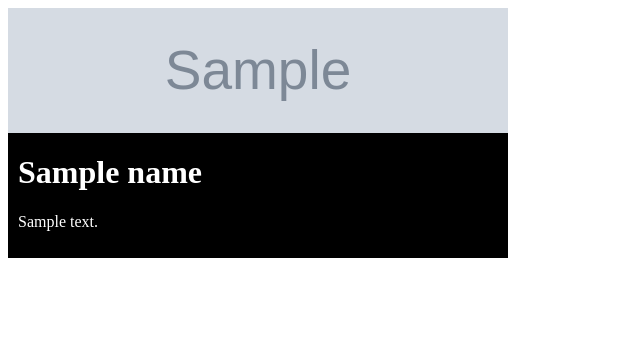
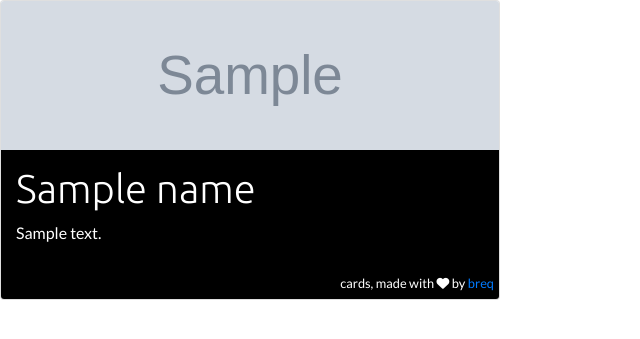
Before and after one commit to breqdev/cards, a Flask app: template templates/cards/background-image.html in a window 1280 px wide. Shown: the top 339 px of the page, without its empty margins (0-640 px from the left). Run offline with Flask 2, Linux system fonts and the light colour scheme; the template is opened without the code that fills it: most values are stand-ins (such as "Sample title", 1, 10 or a date in 2020); grey boxes marked "Sample" are stand-in pictures; some libraries are stand-ins or nearby versions.

Commit message:
Add bootstrap, font awesome, google fonts

```diff
--- a/app.py
+++ b/app.py
@@ -28,7 +28,7 @@ def index():
     return redirect("https://breq.dev/apps/cards/")
 
 
-@app.route("/card", methods=["POST"])
+@app.route("/card")
 @cross_origin()
 def card():
     format = request.args.get("format")
@@ -40,7 +40,7 @@ def card():
 
     if format == "html":
         args = {name: markdown(value)
-                for name, value in request.form.items()}
+                for name, value in request.args.items()}
         return render_template(template, **args)
     else:
         return abort(400)
--- a/templates/cards/background-image.html
+++ b/templates/cards/background-image.html
@@ -26,7 +26,21 @@
         color: #FFF;
     }
     .text-container {
-        margin-left: 10px;
+        margin: 15px;
+    }
+    .small-print {
+        position: absolute;
+        bottom: 0;
+        right: 0;
+        color: #FFF;
+        margin: 5px;
+        font-family: 'Lato', sans-serif;
+    }
+    h1 {
+        font-family: 'Ubuntu', sans-serif;
+    }
+    p {
+        font-family: 'Lato', sans-serif;
     }
 </style>
 <div class="card">
@@ -39,5 +53,8 @@
             <p>{{ bio }}</p>
         </div>
     </div>
+    <div class="small-print">
+        <span class="small">cards, made with <i class="fas fa-heart"></i> by <a href="https://breq.dev/">breq</a></span>
+    </div>
 </div>
 {% endblock %}
--- a/templates/meta.html
+++ b/templates/meta.html
@@ -2,9 +2,13 @@
 <html>
 <head>
     <title>Card | rendered with %lt;3 by cards.breq.dev</title>
+    <link rel="stylesheet" href="https://stackpath.bootstrapcdn.com/bootstrap/4.4.1/css/bootstrap.min.css" integrity="sha384-Vkoo8x4CGsO3+Hhxv8T/Q5PaXtkKtu6ug5TOeNV6gBiFeWPGFN9MuhOf23Q9Ifjh" crossorigin="anonymous">
+    <script src="https://kit.fontawesome.com/69d45d8e8c.js" crossorigin="anonymous"></script>
+    <link href="https://fonts.googleapis.com/css2?family=Ubuntu:wght@300&amp;display=swap" rel="stylesheet">
+    <link href="https://fonts.googleapis.com/css2?family=Lato&amp;display=swap" rel="stylesheet">
     <style>
         .card {
-            height: 250px;
+            height: 300px;
             width: 500px;
             overflow: hidden;
         }
```
